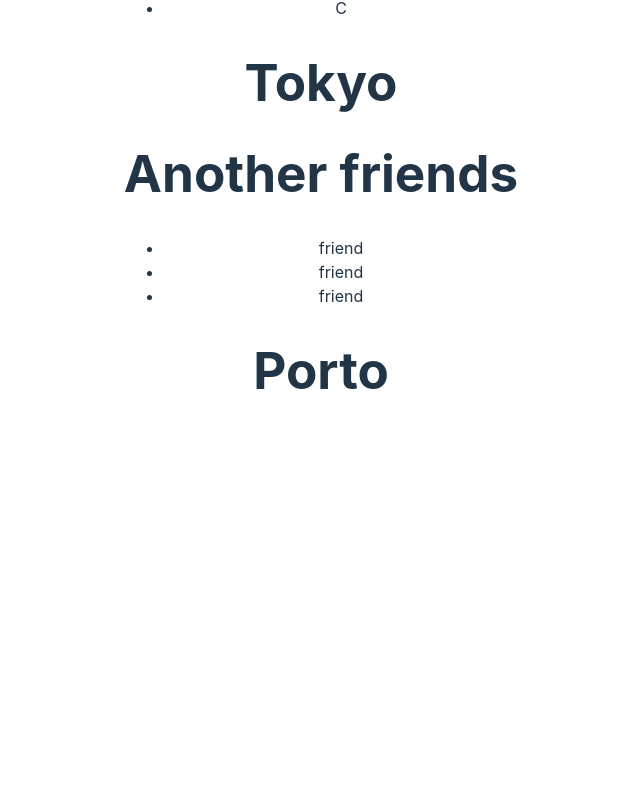
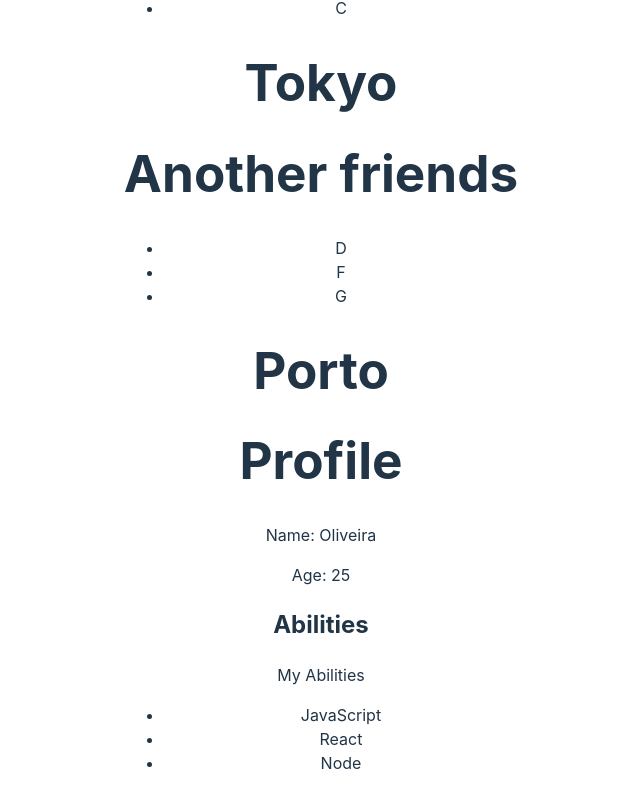
Before and after one commit to LuisCarlosOliveira/full-stack-open, a React (Vite) app in the folder others/part1/exercices/ex1/ex1/: page / in a window 1280 px wide. Shown: the part 611-1418 px from the top of the page, without its empty margins (319-959 px from the left). Before the commit the page ends 1075 px from the top, so only its background shows below. Built offline with nearby package versions, Linux system fonts and the light colour scheme.

Commit message:
exercice to practice component in component

```diff
--- a/others/part1/exercices/ex1/ex1/src/App.jsx
+++ b/others/part1/exercices/ex1/ex1/src/App.jsx
@@ -2,6 +2,7 @@ import './App.css';
 import Salute from './components/Salute';
 import HobbiesList from './components/HobbiesList';
 import FriendList from './components/FriendsList';
+import Profile from './components/Profile';
 
 function App() {
   return (
@@ -9,6 +10,7 @@ function App() {
       <Salute salute="Oliveira" />
       <HobbiesList hobbies={['Playing', 'Reading', 'Coding']} climbing="I Like to Climb" />
       <FriendList friends={['A', 'B', 'C']} fromWhere="Tokyo" friends2={['D', 'F', 'G']} fromWhere2="Porto" />
+      <Profile name="Oliveira" age={25} subtitle={"Abilities"} abilities={['JavaScript', 'React', 'Node']} />
     </>
   );
 }
--- /dev/null
+++ b/others/part1/exercices/ex1/ex1/src/components/AbilityList.jsx
@@ -0,0 +1,14 @@
+function AbilityList(props) {
+    return(
+        <>
+            <p>My Abilities</p>
+            <ul>
+                {props.abilities.map((ability, index) => (
+                    <li key={index}>{ability}</li>
+                ))}
+            </ul>
+        </>
+    )
+}
+
+export default AbilityList;
--- a/others/part1/exercices/ex1/ex1/src/components/FriendsList.jsx
+++ b/others/part1/exercices/ex1/ex1/src/components/FriendsList.jsx
@@ -14,10 +14,11 @@ function FriendsList(props) {
                     <h1>{props.fromWhere}</h1>
                 </div>
             )}
+
             <h1>Another friends</h1>
             <ul>
                 {props.friends2.map((friend, index) => (
-                <li key = {index}>friend</li>
+                    <li key={index}>{friend}</li>
                 ))}
             </ul>
             {props.fromWhere2 && (
@@ -26,7 +27,14 @@ function FriendsList(props) {
                 </div>
             )}
         </>
-    )
+    );
 }
 
+FriendsList.propTypes = {
+    friends: PropTypes.array.isRequired,
+    fromWhere: PropTypes.string,
+    friends2: PropTypes.array.isRequired,
+    fromWhere2: PropTypes.string,
+};
+
 export default FriendsList;
--- /dev/null
+++ b/others/part1/exercices/ex1/ex1/src/components/Profile.jsx
@@ -0,0 +1,20 @@
+import Subtitle from "./Subtitle";
+import AbilityList from "./AbilityList";
+
+function Profile(props) {
+  return (
+    <div>
+      <h1>Profile</h1>
+      <p>
+        Name: {props.name}
+      </p>
+      <p>
+        Age: {props.age}
+      </p>
+        <Subtitle subtitle={props.subtitle} />
+        <AbilityList abilities={props.abilities} />
+    </div>
+  );
+}
+
+export default Profile;
--- /dev/null
+++ b/others/part1/exercices/ex1/ex1/src/components/Subtitle.jsx
@@ -0,0 +1,5 @@
+function Subtitle(props) {
+  return <h2>{props.subtitle}</h2>;
+}
+
+export default Subtitle;
```
Lines whose indentation alone changed are shown as unchanged.
